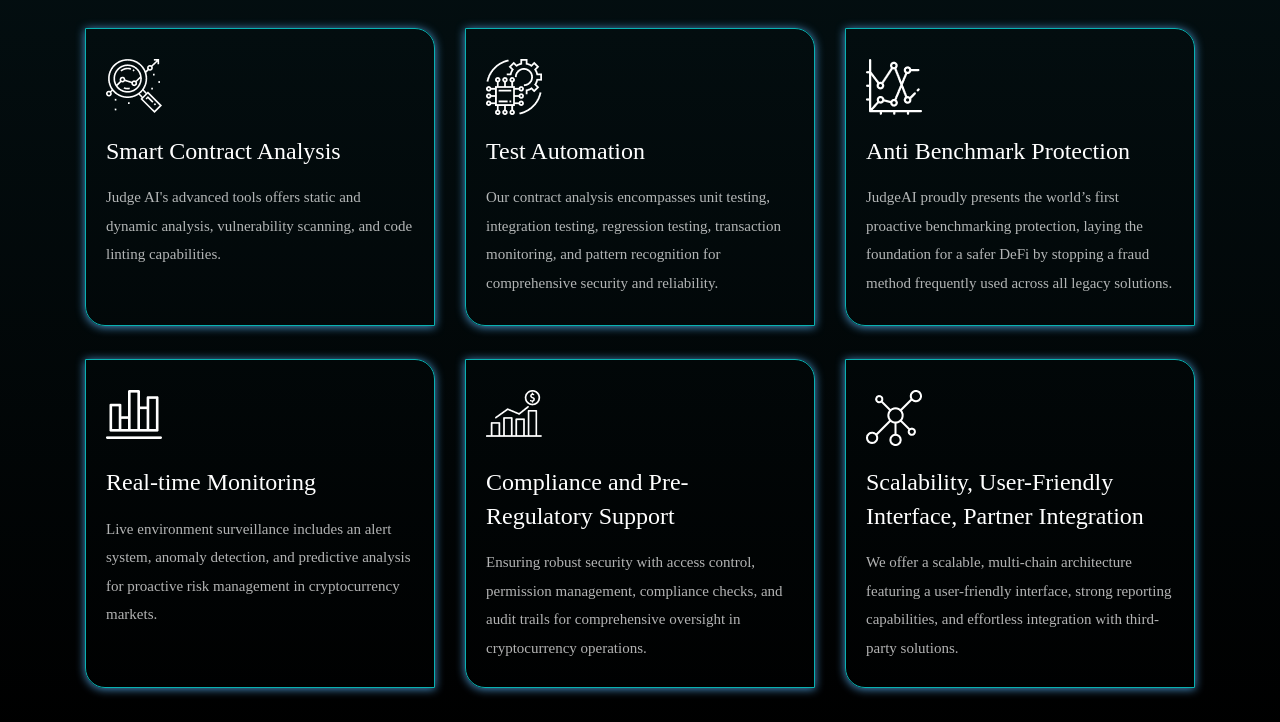
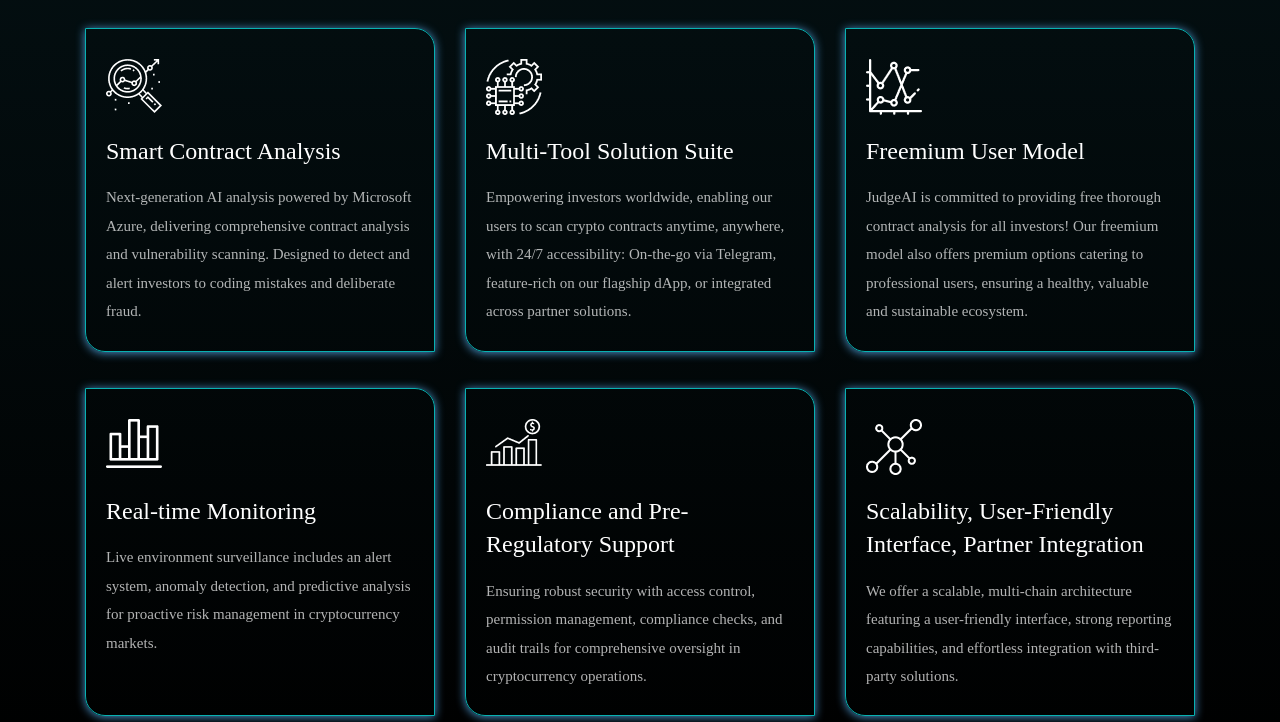
Before and after one commit to ByronCode9/JudgeAI, a plain HTML site: page index.html in a window 1280 px wide. Shown: the part 2280-3002 px from the top of the page. Drawn offline with nearby package versions, Linux system fonts and the light colour scheme; files whose address does not match are found by name; a web font is replaced by a local one.

Commit message:
features content update

```diff
--- a/index.html
+++ b/index.html
@@ -219,7 +219,7 @@
                             <img draggable="false" src="img/ico-platforms/1.png" alt="">
                         </div>
                         <h6>Smart Contract Analysis</h6>
-                        <p>Judge AI's advanced tools offers static and dynamic analysis, vulnerability scanning, and code linting capabilities.</p>
+                        <p>Next-generation AI analysis powered by Microsoft Azure, delivering comprehensive contract analysis and vulnerability scanning. Designed to detect and alert investors to coding mistakes and deliberate fraud.</p>
                     </div>
                 </div>
                 <div class="col-12 col-sm-6 col-lg-4 ">
@@ -227,8 +227,8 @@
                         <div class="service_icon">
                             <img draggable="false" src="img/ico-platforms/3.png" alt="">
                         </div>
-                        <h6>Test Automation</h6>
-                        <p>Our contract analysis encompasses unit testing, integration testing, regression testing, transaction monitoring, and pattern recognition for comprehensive security and reliability.</p>
+                        <h6>Multi-Tool Solution Suite</h6>
+                        <p>Empowering investors worldwide, enabling our users to scan crypto contracts anytime, anywhere, with 24/7 accessibility: On-the-go via Telegram, feature-rich on our flagship dApp, or integrated across partner solutions.</p>
                     </div>
                 </div>
                 <div class="col-12 col-sm-6 col-lg-4">
@@ -236,8 +236,8 @@
                         <div class="service_icon">
                             <img draggable="false" src="img/ico-platforms/2.png" alt="">
                         </div>
-                        <h6>Anti Benchmark Protection</h6>
-                        <p>JudgeAI proudly presents the world’s first proactive benchmarking protection, laying the foundation for a safer DeFi by stopping a fraud method frequently used across all legacy solutions. </p>
+                        <h6>Freemium User Model</h6>
+                        <p>JudgeAI is committed to providing free thorough contract analysis for all investors! Our freemium model also offers premium options catering to professional users, ensuring a healthy, valuable and sustainable ecosystem. </p>
                     </div>
                 </div>
                 <div class="col-12 col-sm-6 col-lg-4">
```
